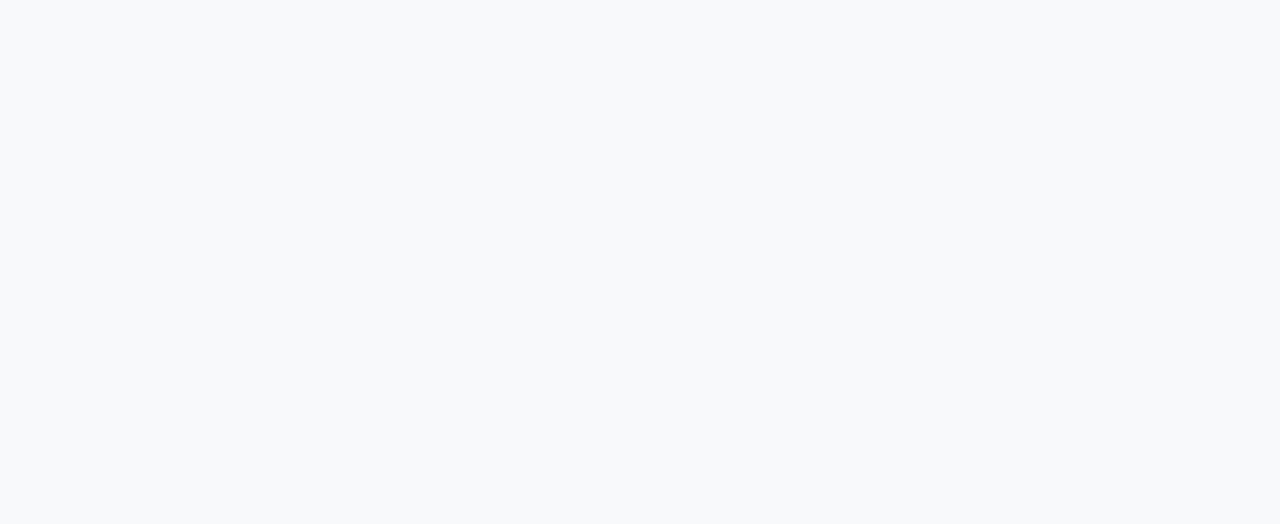
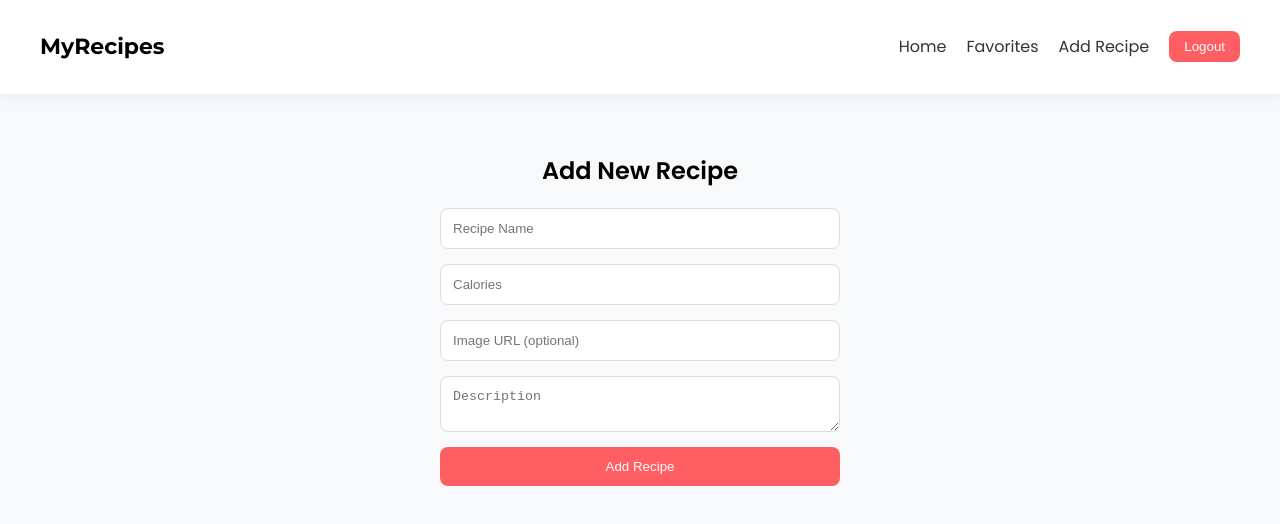
Before and after one commit to mnjomnjo/food-recipe-app, a React (Create React App) app in the folder client/: page /add in a window 1280 px wide. Before the commit this address had no page. Shown: the top 524 px of the page. Built offline with nearby package versions, Linux system fonts and the light colour scheme.

Commit message:
improve home page: add delete button, fallback image, and validation for add recipe

```diff
--- a/client/src/App.js
+++ b/client/src/App.js
@@ -3,6 +3,7 @@ import Login from "./pages/Login";
 import Register from "./pages/Register";
 import Home from "./pages/Home";
 import RecipeDetails from "./pages/RecipeDetails";
+import AddRecipe from "./pages/AddRecipe"; //  NEW
 
 function App() {
   return (
@@ -12,8 +13,11 @@ function App() {
         <Route path="/register" element={<Register />} />
         <Route path="/home" element={<Home />} />
 
-        {/* NEW ROUTE */}
+        {/* Recipe Details */}
         <Route path="/recipe/:id" element={<RecipeDetails />} />
+
+        {/* Add Recipe */}
+        <Route path="/add" element={<AddRecipe />} />
       </Routes>
     </Router>
   );
--- a/client/src/components/Navbar.jsx
+++ b/client/src/components/Navbar.jsx
@@ -1,3 +1,4 @@
+import { Link } from "react-router-dom";
 import "./Navbar.css";
 
 function Navbar() {
@@ -6,8 +7,9 @@ function Navbar() {
       <h2 className="logo">MyRecipes</h2>
 
       <div className="nav-links">
-        <a href="/home">Home</a>
-        <a href="/favorites">Favorites</a>
+        <Link to="/home">Home</Link>
+        <Link to="/favorites">Favorites</Link>
+        <Link to="/add">Add Recipe</Link> {/*  NEW */}
         <button className="logout-btn">Logout</button>
       </div>
     </nav>
--- /dev/null
+++ b/client/src/pages/AddRecipe.css
@@ -0,0 +1,32 @@
+.add-container {
+  padding: 40px;
+  text-align: center;
+}
+
+.add-form {
+  max-width: 400px;
+  margin: auto;
+  display: flex;
+  flex-direction: column;
+  gap: 15px;
+}
+
+.add-form input,
+.add-form textarea {
+  padding: 12px;
+  border-radius: 8px;
+  border: 1px solid #ddd;
+}
+
+.add-form button {
+  padding: 12px;
+  background: #ff5e62;
+  color: white;
+  border: none;
+  border-radius: 8px;
+  cursor: pointer;
+}
+
+.add-form button:hover {
+  opacity: 0.9;
+}
--- /dev/null
+++ b/client/src/pages/AddRecipe.jsx
@@ -0,0 +1,99 @@
+import { useState } from "react";
+import { useNavigate } from "react-router-dom";
+import Navbar from "../components/Navbar";
+import "./AddRecipe.css";
+
+function AddRecipe() {
+  const navigate = useNavigate();
+
+  const [formData, setFormData] = useState({
+    title: "",
+    calories: "",
+    image: "",
+    description: "",
+  });
+
+  const handleChange = (e) => {
+    setFormData({
+      ...formData,
+      [e.target.name]: e.target.value,
+    });
+  };
+
+  const handleSubmit = (e) => {
+    e.preventDefault();
+
+    //  VALIDATION
+    if (!formData.title || !formData.calories) {
+      alert("Please fill required fields");
+      return;
+    }
+
+    const newRecipe = {
+      ...formData,
+      calories: Number(formData.calories),
+      image:
+        formData.image ||
+        "https://via.placeholder.com/300x200?text=No+Image",
+      _id: Date.now(),
+    };
+
+    const existing = JSON.parse(localStorage.getItem("recipes")) || [];
+
+    localStorage.setItem(
+      "recipes",
+      JSON.stringify([newRecipe, ...existing])
+    );
+
+    navigate("/home");
+  };
+
+  return (
+    <>
+      <Navbar />
+
+      <div className="add-container">
+        <h2>Add New Recipe</h2>
+
+        <form onSubmit={handleSubmit} className="add-form">
+          <input
+            type="text"
+            name="title"
+            placeholder="Recipe Name"
+            value={formData.title}
+            onChange={handleChange}
+            required
+          />
+
+          <input
+            type="number"
+            name="calories"
+            placeholder="Calories"
+            value={formData.calories}
+            onChange={handleChange}
+            required
+          />
+
+          <input
+            type="text"
+            name="image"
+            placeholder="Image URL (optional)"
+            value={formData.image}
+            onChange={handleChange}
+          />
+
+          <textarea
+            name="description"
+            placeholder="Description"
+            value={formData.description}
+            onChange={handleChange}
+          />
+
+          <button type="submit">Add Recipe</button>
+        </form>
+      </div>
+    </>
+  );
+}
+
+export default AddRecipe;
--- a/client/src/pages/Home.css
+++ b/client/src/pages/Home.css
@@ -122,3 +122,11 @@
 .rating span:hover {
   transform: scale(1.3);
 }
+
+.delete-btn {
+  margin-top: 10px;
+  background: none;
+  border: none;
+  cursor: pointer;
+  font-size: 18px;
+}
--- a/client/src/pages/Home.jsx
+++ b/client/src/pages/Home.jsx
@@ -1,4 +1,4 @@
-import { useState } from "react";
+import { useState, useEffect } from "react";
 import { useNavigate } from "react-router-dom";
 import Navbar from "../components/Navbar";
 import "./Home.css";
@@ -6,7 +6,16 @@ import "./Home.css";
 function Home() {
   const navigate = useNavigate();
 
-  const [recipes] = useState([
+  const [recipes, setRecipes] = useState([]);
+  const [search, setSearch] = useState("");
+  const [filter, setFilter] = useState("all");
+  const [ratings, setRatings] = useState({});
+  const [favorites, setFavorites] = useState([]);
+
+  useEffect(() => {
+    const stored = JSON.parse(localStorage.getItem("recipes")) || [];
+
+    const defaultRecipes = [
       {
         _id: 1,
         title: "Chicken",
@@ -28,12 +37,10 @@ function Home() {
         image:
           "https://images.unsplash.com/photo-1525755662778-989d0524087e?auto=format&fit=crop&w=800&q=80",
       },
-  ]);
+    ];
 
-  const [search, setSearch] = useState("");
-  const [filter, setFilter] = useState("all");
-  const [ratings, setRatings] = useState({});
-  const [favorites, setFavorites] = useState([]);
+    setRecipes([...stored, ...defaultRecipes]);
+  }, []);
 
   const handleRating = (id, rating) => {
     setRatings({ ...ratings, [id]: rating });
@@ -47,18 +54,27 @@ function Home() {
     }
   };
 
+  //  DELETE RECIPE
+  const deleteRecipe = (id) => {
+    const updated = recipes.filter((r) => r._id !== id);
+    setRecipes(updated);
+
+    const stored = JSON.parse(localStorage.getItem("recipes")) || [];
+    const filteredStored = stored.filter((r) => r._id !== id);
+
+    localStorage.setItem("recipes", JSON.stringify(filteredStored));
+  };
+
   return (
     <>
       <Navbar />
 
       <div className="home-container">
-        {/* HERO */}
         <div className="hero">
           <h1>Discover Recipes </h1>
           <p>Find your favorite meals easily</p>
         </div>
 
-        {/* SEARCH */}
         <div className="search-box">
           <input
             type="text"
@@ -68,7 +84,6 @@ function Home() {
           />
         </div>
 
-        {/* FILTER */}
         <div className="filter-buttons">
           <button
             className={filter === "all" ? "active" : ""}
@@ -76,21 +91,18 @@ function Home() {
           >
             All
           </button>
-
           <button
             className={filter === "low" ? "active" : ""}
             onClick={() => setFilter("low")}
           >
             Low
           </button>
-
           <button
             className={filter === "medium" ? "active" : ""}
             onClick={() => setFilter("medium")}
           >
             Medium
           </button>
-
           <button
             className={filter === "high" ? "active" : ""}
             onClick={() => setFilter("high")}
@@ -99,7 +111,6 @@ function Home() {
           </button>
         </div>
 
-        {/* CARDS */}
         <div className="recipes-grid">
           {recipes
             .filter((recipe) =>
@@ -118,7 +129,14 @@ function Home() {
                 className="card"
                 onClick={() => navigate(`/recipe/${recipe._id}`)}
               >
-                <img src={recipe.image} alt={recipe.title} />
+                {/*  FALLBACK IMAGE */}
+                <img
+                  src={
+                    recipe.image ||
+                    "https://via.placeholder.com/300x200?text=No+Image"
+                  }
+                  alt={recipe.title}
+                />
 
                 <h3>{recipe.title}</h3>
                 <p>{recipe.calories} Calories</p>
@@ -158,6 +176,17 @@ function Home() {
                     </span>
                   ))}
                 </div>
+
+                {/*  DELETE */}
+                <button
+                  className="delete-btn"
+                  onClick={(e) => {
+                    e.stopPropagation();
+                    deleteRecipe(recipe._id);
+                  }}
+                >
+                  🗑️
+                </button>
               </div>
             ))}
         </div>
```
Lines whose indentation alone changed are shown as unchanged.
